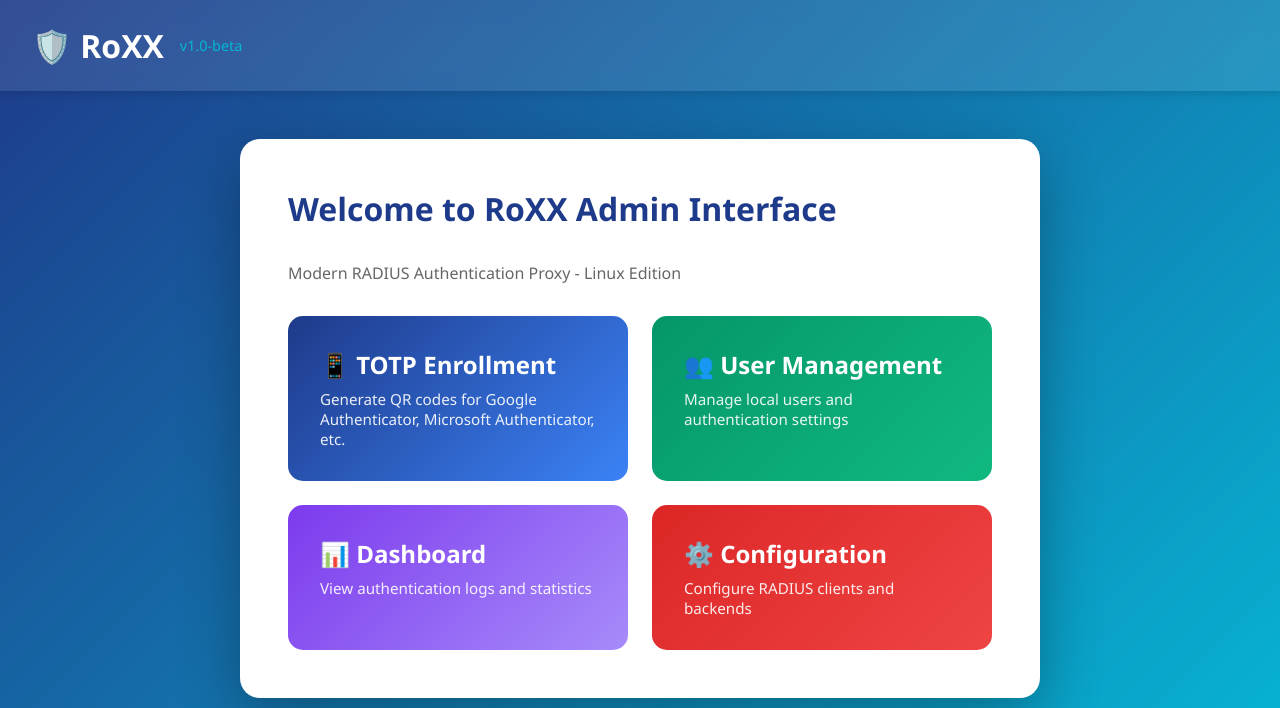
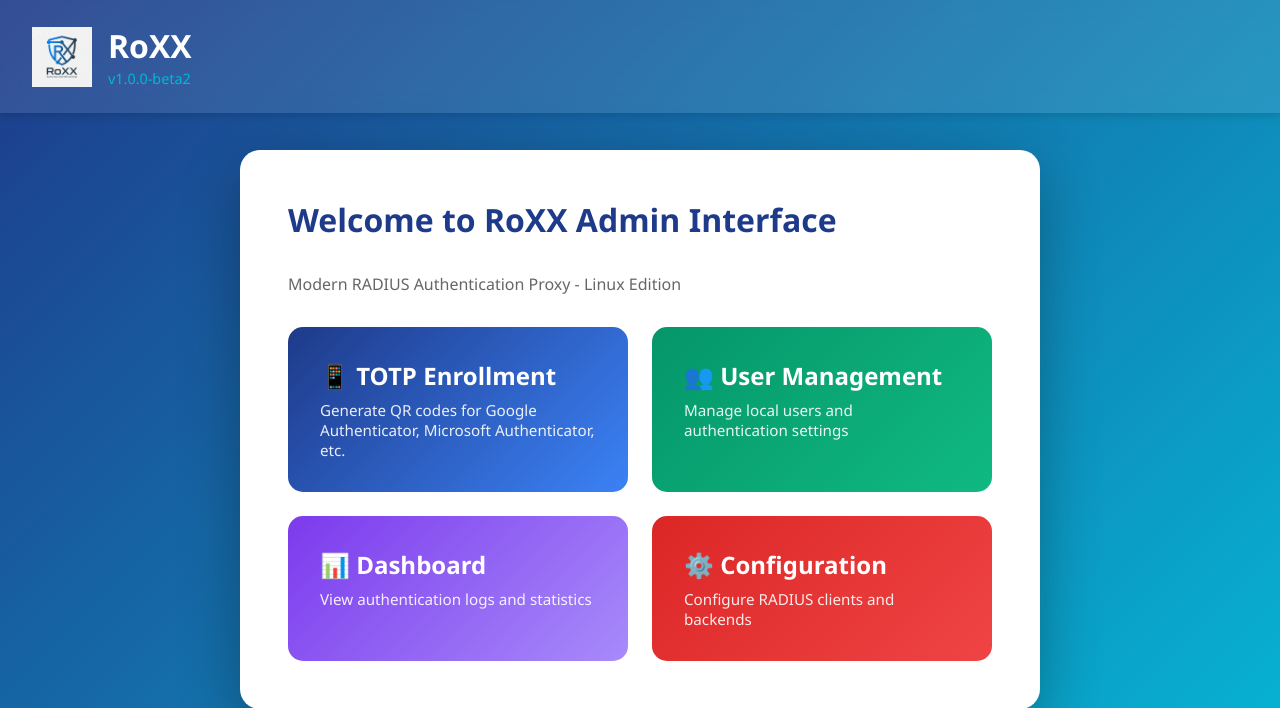
Before and after one commit to tsautier/RoXX, a FastAPI app: page / in a window 1280 px wide. Shown: the top 708 px of the page. Run offline with FastAPI, Linux system fonts and the light colour scheme.

Commit message:
Brand: Add RoXX logo to Web Interface and README

```diff
--- a/roxx/web/app.py
+++ b/roxx/web/app.py
@@ -24,6 +24,10 @@ app = FastAPI(
 # Templates directory
 templates_dir = Path(__file__).parent / "templates"
 templates = Jinja2Templates(directory=str(templates_dir))
+
+# Static files
+static_dir = Path(__file__).parent / "static"
+app.mount("/static", StaticFiles(directory=str(static_dir)), name="static")
 
 
 @app.get("/", response_class=HTMLResponse)
--- a/roxx/web/templates/dashboard.html
+++ b/roxx/web/templates/dashboard.html
@@ -77,7 +77,11 @@
 
 <body>
     <header>
-        <h1>📊 Dashboard</h1>
+        <div style="display: flex; align-items: center; gap: 10px;">
+            <img src="/static/img/logo.png" alt="RoXX"
+                style="height: 40px; background: rgba(255,255,255,0.1); border-radius: 5px; padding: 5px;">
+            <h1 style="margin: 0;">Dashboard</h1>
+        </div>
         <a href="/">back to Home</a>
     </header>
     <main>
--- a/roxx/web/templates/index.html
+++ b/roxx/web/templates/index.html
@@ -112,8 +112,11 @@
 <body>
     <header>
         <div class="logo">
-            <h1>🛡️ RoXX</h1>
-            <span>v1.0-beta</span>
+            <img src="/static/img/logo.png" alt="RoXX Logo" style="height: 60px;">
+            <div>
+                <h1>RoXX</h1>
+                <span>v1.0.0-beta2</span>
+            </div>
         </div>
     </header>
 
```
Also changed, not shown: README.md, assets/logo.png (added), roxx/web/static/img/logo.png (added).
